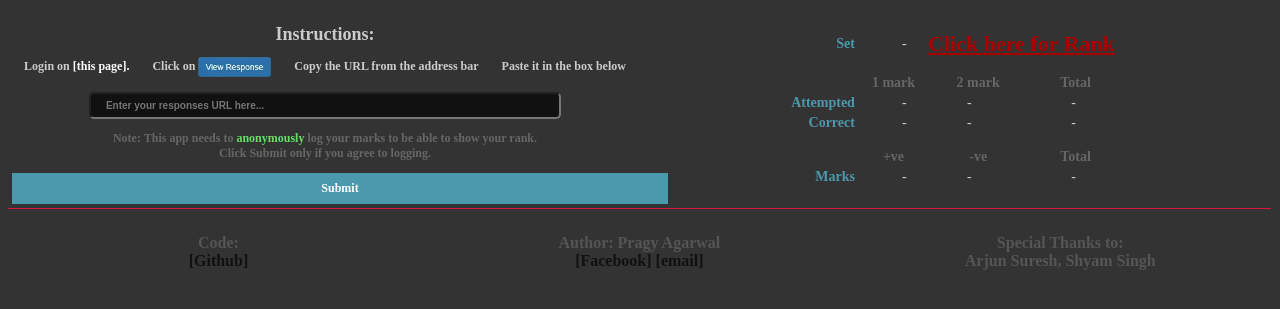
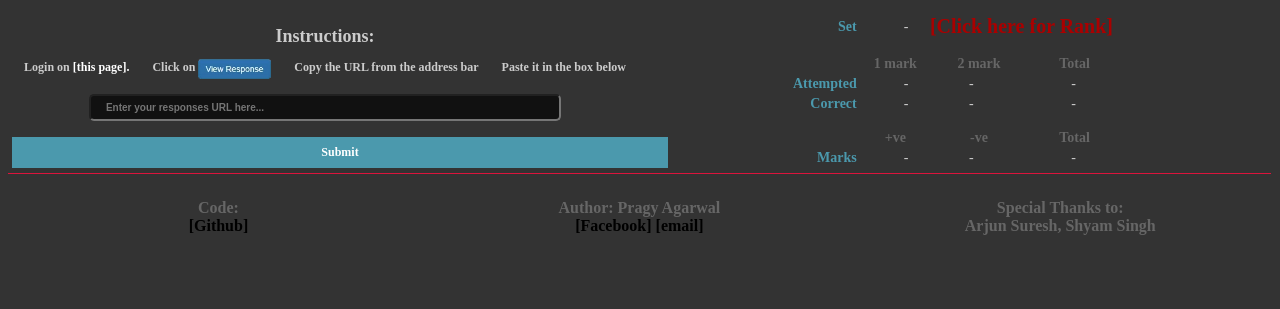
Before and after one commit to AgarwalPragy/GATE2016_MarksEvaluator, a PHP site: page / in a window 1280 px wide. Shown: the top 309 px of the page. Run offline with PHP 8.4, Linux system fonts and the light colour scheme.

Commit message:
Remove logging notification. Remove timeout. Improve UI
The URL contents are loaded on paste, so user no longer needs
to click submit to use the application. Hence, logging notification
has been removed.

On click timeout was added for debugging, and it works just fine without
it.

Slight UI improvements (mostly color)

```diff
--- a/VisualizeMarks.css
+++ b/VisualizeMarks.css
@@ -4,6 +4,7 @@
 .top-float {
 	font-size: 25px;
 	font-weight: bold;
+	text-decoration: none;
 	color: #aaa;
 }
 .top-tables th {
@@ -16,10 +17,10 @@
 .credits p {
 	font-size: 16px;
 	font-weight: bold;
-	color: #444;
+	color: #666;
 }
 .credits a {
-	color: #111;
+	color: #000;
 	text-decoration: none;
 }
 .top-tables label {
--- a/gatestyles.css
+++ b/gatestyles.css
@@ -44,15 +44,10 @@
 	width:80%;
 }
 
-.notification {
-	width: 100%;
-	color: #666;
-	font-size: 12px;
-}
-
 #form-submit {
 	background: #4B99AD;
     padding: 8px 15px 8px 15px;
+    margin-top: 16px;
     border: none;
     color: #fff;
     font-weight: bold;
@@ -90,10 +85,11 @@
 	padding-right: 10px;
 	padding-top: 15px;
 }
-#table-results a {
-	font-size: 22px;
+#rank-link {
+	font-size: 20px;
 	font-weight: bold;
 	color: #a00;
+	text-decoration: none;
 }
 
 .credits p {
@@ -101,10 +97,10 @@
 	margin-bottom: 25px;
 	font-size: 16px;
 	font-weight: bold;
-	color: #555;
+	color: #666;
 }
 .credits a {
-	color: #111;
+	color: #000;
 	text-decoration: none;
 }
 
@@ -113,3 +109,7 @@
 	width: 33.3%;
 	float: left;
 }
+
+#responses h1 {
+	color: white;
+}
--- a/index.php
+++ b/index.php
@@ -25,13 +25,12 @@
 			<br />
 			<input type="url" class="has-tooltip" id="text-url" value = "" placeholder="Enter your responses URL here..." onpaste="setTimeout( function(){submitURL();}, 100);" />
 			<br />
-			<p class="notification">Note: This app needs to <span style="color: #6d6;">anonymously</span> log your marks to be able to show your rank.<br />Click Submit only if you agree to logging.</p>
 			<a href="#" id="form-submit" onclick="submitURL()">Submit</a>
 		</td>
 		<td style="width: 50%;" align="center">
 			<table id="table-results" class="table-results">
 				<!-- <tr><td></td><td></td><td></td><td></td></tr> -->
-				<tr><th>Set</th><td id="set">-</td><th colspan="2"><a id="rank-link" href="VisualizeMarks.php">Click here for Rank</a></th></tr>
+				<tr><th>Set</th><td id="set">-</td><th colspan="2"><a id="rank-link" href="VisualizeMarks.php">[Click here for Rank]</a></th></tr>
 
 				<tr class="table-top-header"><th></th><th>1 mark</th><th>2 mark</th><th>Total</th></tr>
 				<tr>
```
Also changed, not shown: VisualizeMarks.php (+4 -4 lines).
